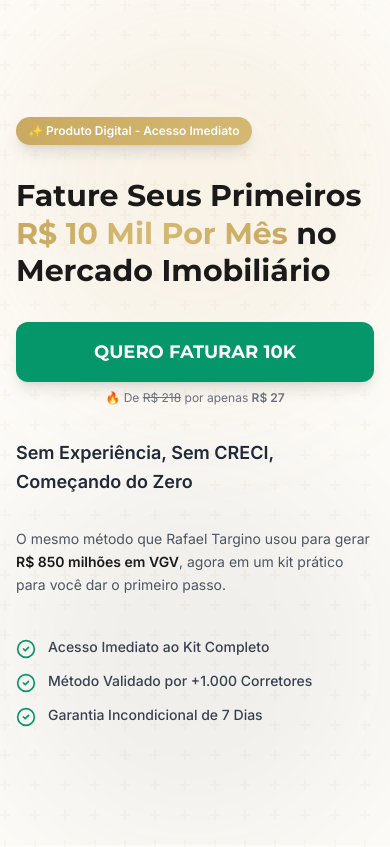
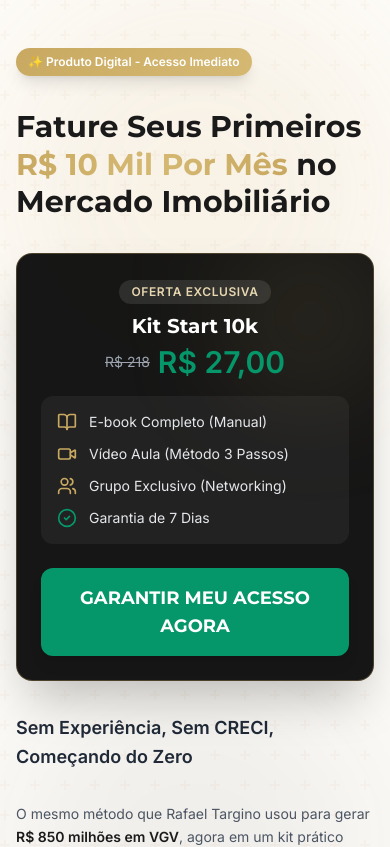
Before and after one commit to econnectmarketingdigital-cloud/isca-rafael, a React (Vite) app: page / in a window 390 px wide. Shown: the top 847 px of the page. Built offline with nearby package versions, Linux system fonts and the light colour scheme.

Commit message:
Implement mobile offer card with deliverables checklist and price

```diff
--- a/src/components/Hero.tsx
+++ b/src/components/Hero.tsx
@@ -1,5 +1,5 @@
 import { motion } from 'framer-motion';
-import { CheckCircle2 } from 'lucide-react';
+import { CheckCircle2, BookOpen, Users, Video } from 'lucide-react';
 
 export default function Hero() {
     return (
@@ -36,24 +36,55 @@ export default function Hero() {
                             no Mercado Imobiliário
                         </h1>
 
-                        {/* Mobile Only: Early CTA */}
+                        {/* Mobile Only: Offer Card */}
                         <motion.div
                             initial={{ opacity: 0, y: 10 }}
                             animate={{ opacity: 1, y: 0 }}
-                            className="block md:hidden"
+                            className="block md:hidden bg-dark/95 backdrop-blur-md rounded-2xl p-6 border border-gold-500/30 shadow-2xl mt-6 relative overflow-hidden"
                         >
+                            {/* Card Glow */}
+                            <div className="absolute top-0 right-0 w-32 h-32 bg-secondary/20 rounded-full blur-3xl -z-10"></div>
+
+                            <div className="text-center mb-4">
+                                <span className="inline-block bg-white/10 text-gold-300 text-xs font-bold px-3 py-1 rounded-full uppercase tracking-wider mb-2">
+                                    Oferta Exclusiva
+                                </span>
+                                <h3 className="text-xl font-heading font-bold text-white mb-1">
+                                    Kit Start 10k
+                                </h3>
+                                <div className="flex items-center justify-center gap-2">
+                                    <span className="text-gray-400 text-sm line-through">R$ 218</span>
+                                    <span className="text-3xl font-bold text-success">R$ 27,00</span>
+                                </div>
+                            </div>
+
+                            <div className="space-y-3 mb-6 bg-white/5 p-4 rounded-xl">
+                                <div className="flex items-center gap-3">
+                                    <BookOpen className="w-5 h-5 text-secondary flex-shrink-0" />
+                                    <span className="text-gray-200 text-sm">E-book Completo (Manual)</span>
+                                </div>
+                                <div className="flex items-center gap-3">
+                                    <Video className="w-5 h-5 text-secondary flex-shrink-0" />
+                                    <span className="text-gray-200 text-sm">Vídeo Aula (Método 3 Passos)</span>
+                                </div>
+                                <div className="flex items-center gap-3">
+                                    <Users className="w-5 h-5 text-secondary flex-shrink-0" />
+                                    <span className="text-gray-200 text-sm">Grupo Exclusivo (Networking)</span>
+                                </div>
+                                <div className="flex items-center gap-3">
+                                    <CheckCircle2 className="w-5 h-5 text-success flex-shrink-0" />
+                                    <span className="text-gray-200 text-sm">Garantia de 7 Dias</span>
+                                </div>
+                            </div>
+
                             <a
                                 href="https://pay.hotmart.com/G103379648S"
-                                className="block w-full bg-gradient-to-r from-success to-emerald-600 text-white text-center text-lg font-heading font-bold py-4 px-6 rounded-xl shadow-lg relative overflow-hidden group"
+                                className="block w-full bg-gradient-to-r from-success to-emerald-600 text-white text-center text-lg font-heading font-bold py-4 px-6 rounded-xl shadow-lg relative overflow-hidden group hover:scale-[1.02] transition-transform"
                             >
                                 <span className="relative z-10 flex items-center justify-center gap-2">
-                                    QUERO FATURAR 10K
+                                    GARANTIR MEU ACESSO AGORA
                                 </span>
-                                <div className="absolute inset-0 bg-white/20 translate-y-full group-hover:translate-y-0 transition-transform duration-300"></div>
                             </a>
-                            <p className="text-center text-xs text-gray-500 mt-2">
-                                🔥 De <span className="line-through">R$ 218</span> por apenas <strong>R$ 27</strong>
-                            </p>
                         </motion.div>
 
                         {/* Subheadline */}
```
